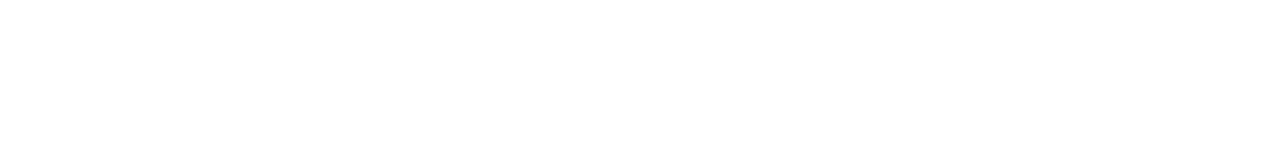
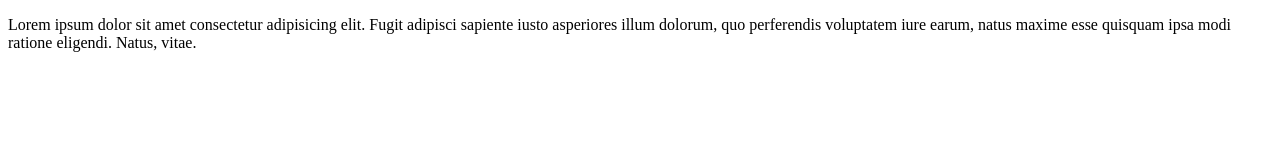
Before and after one commit to Kiraoto/test, a plain HTML site: page index.html in a window 1280 px wide. Drawn offline with Linux system fonts and the light colour scheme.

Commit message:
new commit

```diff
--- a/index.html
+++ b/index.html
@@ -6,6 +6,6 @@
     <title>Document</title>
 </head>
 <body>
-
+    <p>Lorem ipsum dolor sit amet consectetur adipisicing elit. Fugit adipisci sapiente iusto asperiores illum dolorum, quo perferendis voluptatem iure earum, natus maxime esse quisquam ipsa modi ratione eligendi. Natus, vitae.</p>
 </body>
 </html>
```
